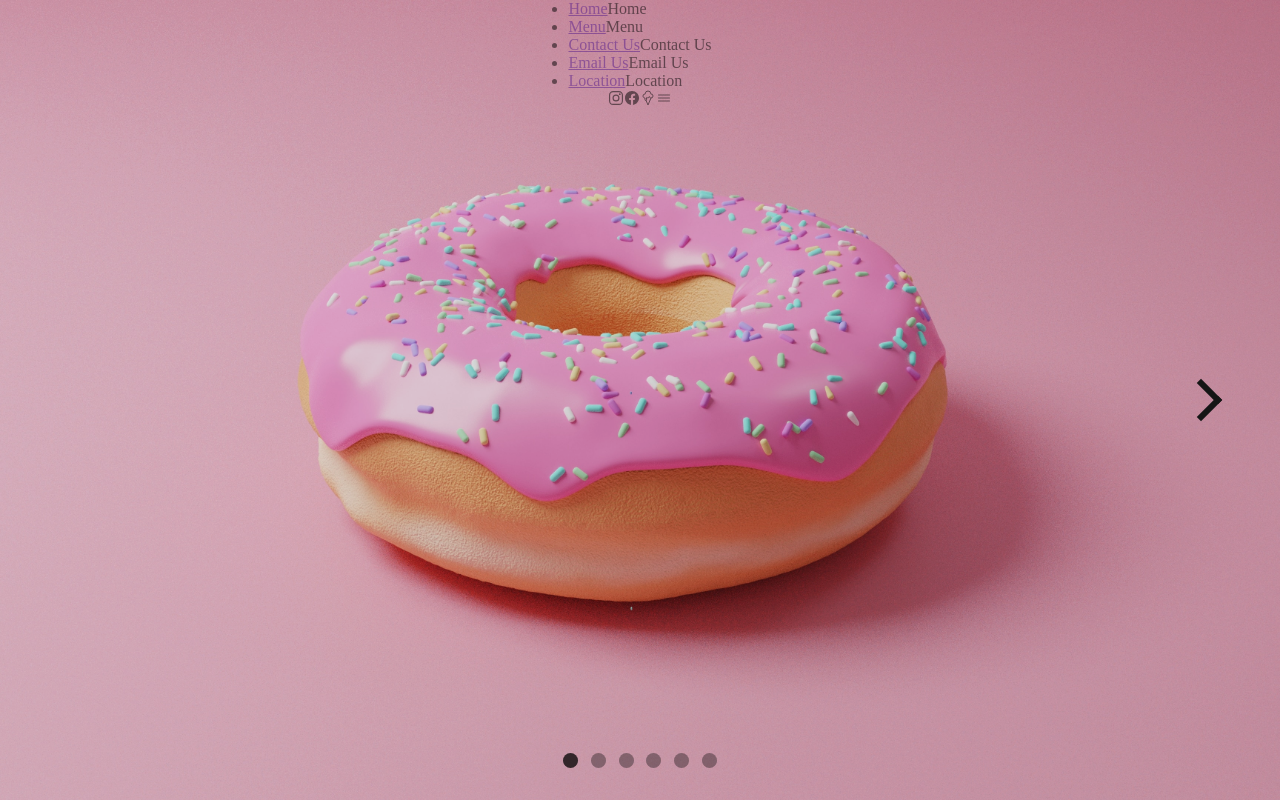
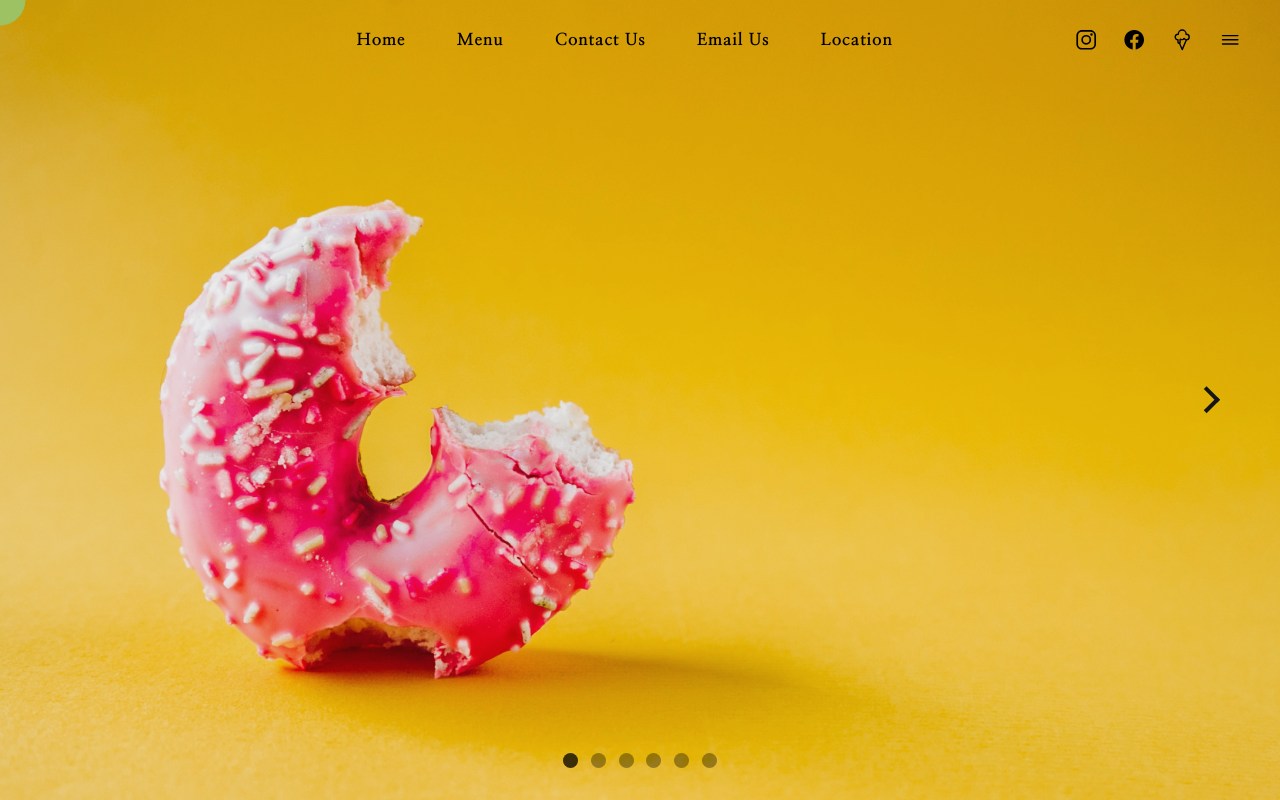
Before and after one commit to batruffy/luffycafe.github.io, a plain HTML site: page index.html in a window 1280 px wide. Drawn offline with nearby package versions, Linux system fonts and the light colour scheme.

Commit message:
Update style.css

```diff
--- a/style.css
+++ b/style.css
@@ -1,3 +1,17 @@
+/* Importing Font family */
+@import url('https://fonts.googleapis.com/css2?family=Nanum+Myeongjo:wght@800&display=swap');
+
+/* Declaring all variables..... */
+
+:root {
+    --fs-100: clamp(.5rem, 1.3vw, 1.25rem);
+    --fs-200: clamp(1vw, 2vw, 2vw);
+}
+
+
+
+/* Reseting the default css to our prefreance */
+
 * {
     margin: 0;
     padding: 0;
@@ -7,82 +21,113 @@
 html,
 body {
     width: 100%;
-    height: 100vh;
-    overflow: hidden;
+    height: 100%;
+    overflow-x: hidden;
+    font-family: 'Nanum Myeongjo', serif;
 }
 
 
-
-.loading{
+/* Styling the Loading Page.. */
+.loading {
     width: 100%;
     height: 100vh;
     background-color: yellow;
     position: fixed;
-    z-index: 9999;
+    z-index: 99;
     display: flex;
     justify-content: center;
     align-items: center;
 }
 
-.loaders{
+.loaders {
     width: 15vw;
     height: 15vw;
     margin: 1vw;
 }
-.loaders-image{
+
+.loaders-image {
     width: 100%;
     height: 100%;
     object-fit: contain;
     transition: animation 3s;
     animation: rotate 3s infinite;
 }
-.loaders-1{
+
+.loaders-1 {
     animation-delay: .5s;
 }
-.loaders-2{
+
+.loaders-2 {
     animation-delay: 1s;
 }
-.loaders-3{
+
+.loaders-3 {
     animation-delay: 1.5s;
 }
-.loaders-4{
+
+.loaders-4 {
     animation-delay: 2s;
 }
 
+/* Styling the Loaders Animation...... */
 @keyframes rotate {
-    0%{
+    0% {}
 
-    }
-    25%{
+    25% {
         transform: rotateZ(90deg);
     }
-    50%{
+
+    50% {
         transform: rotateZ(180deg);
     }
-    75%{
+
+    75% {
         transform: rotateZ(270deg);
     }
-    100%{
+
+    100% {
         transform: rotateZ(360deg);
     }
 }
+
+
+/* Styling the Main Landing Page.. */
 .landing-page {
     width: 800vw;
-    height: 100vh;
+    height: 100%;
     position: relative;
 }
 
+
+/*  Styling Cursor pointer */
+.cursor {
+    pointer-events: none;
+    position: absolute;
+    top: 0;
+    left: 0;
+    background-color: rgb(156, 194, 99);
+    z-index: 1;
+    width: 4vw;
+    height: 4vw;
+    transform: translate(-50%, -50%);
+    border-radius: 50%;
+    transition: all cubic-bezier(0.19, 1, 0.22, 1) .65s;
+    transform-origin: center;
+
+}
+
+/* Styling the Loading Page Carousel.. */
 .carousel {
     overflow: hidden;
     display: flex;
     width: 100%;
     height: 100%;
-    transition: transform 1s;
+    transition: transform 2.5s;
     position: relative;
 }
 
 
-
+/* Styling the Carousel Slides.. */
 .slide {
     width: 100vw;
     height: 100%;
@@ -98,11 +143,11 @@ body {
 }
 
 #slide1::before {
-    background: url('images/donut1.jpg') no-repeat center center/cover;
+    background: url('images/donut2.jpg') no-repeat center center/cover;
 }
 
 #slide2::before {
-    background: url('images/donut2.jpg') no-repeat center center/cover;
+    background: url('images/donut1.jpg') no-repeat center center/cover;
 }
 
 #slide3::before {
@@ -110,7 +155,7 @@ body {
 }
 
 #slide4::before {
-    background: url('images/icecream9.jpg') no-repeat center center/cover;
+    background: url('images/icecream13.jpg') no-repeat center center/cover;
 }
 
 #slide5::before {
@@ -123,16 +168,7 @@ body {
 
 
 
-.navigation-bar {
-    width: 100vw;
-    height: 10%;
-    position: absolute;
-    top: 0;
-    left: 0;
-    z-index: 5;
-    opacity: .5;
-}
-
+/* Styling the Carousel Controller */
 .carousel-controller {
     width: 100vw;
     height: 10%;
@@ -156,18 +192,18 @@ body {
 .carousel-controller-left,
 .carousel-controller-right {
     position: absolute;
-    width: 30px;
-    height: 30px;
-    border-bottom: 6px solid rgb(21, 21, 21);
-    border-left: 6px solid rgb(21, 21, 21);
+    width: 1.5vw;
+    height: 1.5vw;
+    border-bottom: 4px solid rgb(21, 21, 21);
+    border-left: 4px solid rgb(21, 21, 21);
     transform: rotate(45deg);
     cursor: pointer;
 }
 
 .carousel-controller-left:hover,
 .carousel-controller-right:hover {
-    border-bottom: 6px solid rgb(86, 84, 84);
-    border-left: 6px solid rgb(86, 84, 84);
+    border-bottom: 4px solid rgb(86, 84, 84);
+    border-left: 4px solid rgb(86, 84, 84);
 }
 
 .carousel-controller-right {
@@ -175,6 +211,8 @@ body {
     right: 1vw;
 }
 
+
+/* Styling the Carousel Indicatores.. */
 .indicators-navigation {
     width: 100vw;
     height: 10%;
@@ -199,24 +237,99 @@ body {
     background-color: rgb(0, 0, 0, .75);
 }
 
-
 .is-hidden {
     display: none;
 }
 
-/* Utility class */
 
-.flex {
+/* Styling the Navigation Bar */
+.navigation-bar {
+    width: 100vw;
+    height: 10%;
+    position: absolute;
+    top: 0;
+    left: 0;
+    z-index: 10;
+    /* background-color: rgb(222, 169, 7); */
     display: flex;
-    justify-content: center;
+    justify-content: space-between;
     align-items: center;
+}
+
+
+
+.logo {
+    width: 15%;
+    height: 100%;
+}
+
+.logo-image {
+    width: auto;
+    /* position: relative; */
+    height: 100%;
+}
+
+.tags {
+    width: 70%;
+    height: 100%;
+}
+
+.tags-list {
+    height: 100%;
+    display: flex;
+    justify-content: space-between;
+    align-items: center;
+    list-style: none;
+}
+
+.tags-items {
+    height: 100%;
+    margin: 0 2vw;
+    overflow: hidden;
+}
+
+.links {
+    height: 100%;
+    width: 100%;
+    text-decoration: none;
+    color: black;
+    font-weight: 600;
+    letter-spacing: 1px;
+    font-size: var(--fs-100);
+}
+.navigation-bar:hover ~ .cursor{
+    transform: scale(4);
+    mix-blend-mode: difference;
+}
+.span-links{
+    color: rgb(126, 114, 114);
+}
+
+.others-nav-links {
+    width: 15%;
+    height: 100%;
+    margin-right: 2vw;
+}
+
+.others-nav-links ion-icon {
+    margin: 1vw;
+    font-size: var(--fs-200);
+}
+
+
+
+
+.items-carousel{
+    width: 100%;
+    height: 100vh;
+    background-color: wheat;
 }
 
 
 
 
 
-@media (max-width: 1024px) {
+@media (max-width: 1000px) {
     #slide1::before {
         background: url('images/donut5.jpg') no-repeat center center/cover;
     }
@@ -230,7 +343,7 @@ body {
     }
 
     #slide4::before {
-        background: url('images/icecream13.jpg') no-repeat center center/cover;
+        background: url('images/icecream15.jpg') no-repeat center center/cover;
     }
 
     #slide5::before {
@@ -239,6 +352,10 @@ body {
 
     #slide6::before {
         background: url('images/icecream14.jpg') no-repeat center center/cover;
+    }
+
+    #tags {
+        display: none;
     }
 
     .indicators {
@@ -250,13 +367,16 @@ body {
         background-color: rgb(0, 0, 0, .6);
     }
 
+
+
     .carousel-controller-left,
     .carousel-controller-right {
-        width: 10px;
-        height: 10px;
+        width: 4vw;
+        height: 4vw;
         border-bottom: 2px solid rgb(21, 21, 21);
         border-left: 2px solid rgb(21, 21, 21);
     }
+
     .carousel-controller-left:hover,
     .carousel-controller-right:hover {
         border-bottom: 2px solid rgb(86, 84, 84);
@@ -264,3 +384,24 @@ body {
     }
 
 }
+
+
+
+
+
+
+
+
+/* Utility class */
+
+.flex {
+    display: flex;
+    justify-content: center;
+    align-items: center;
+}
+.flex-c {
+    display: flex;
+    justify-content: center;
+    align-items: center;
+    flex-direction: column;
+}
```
